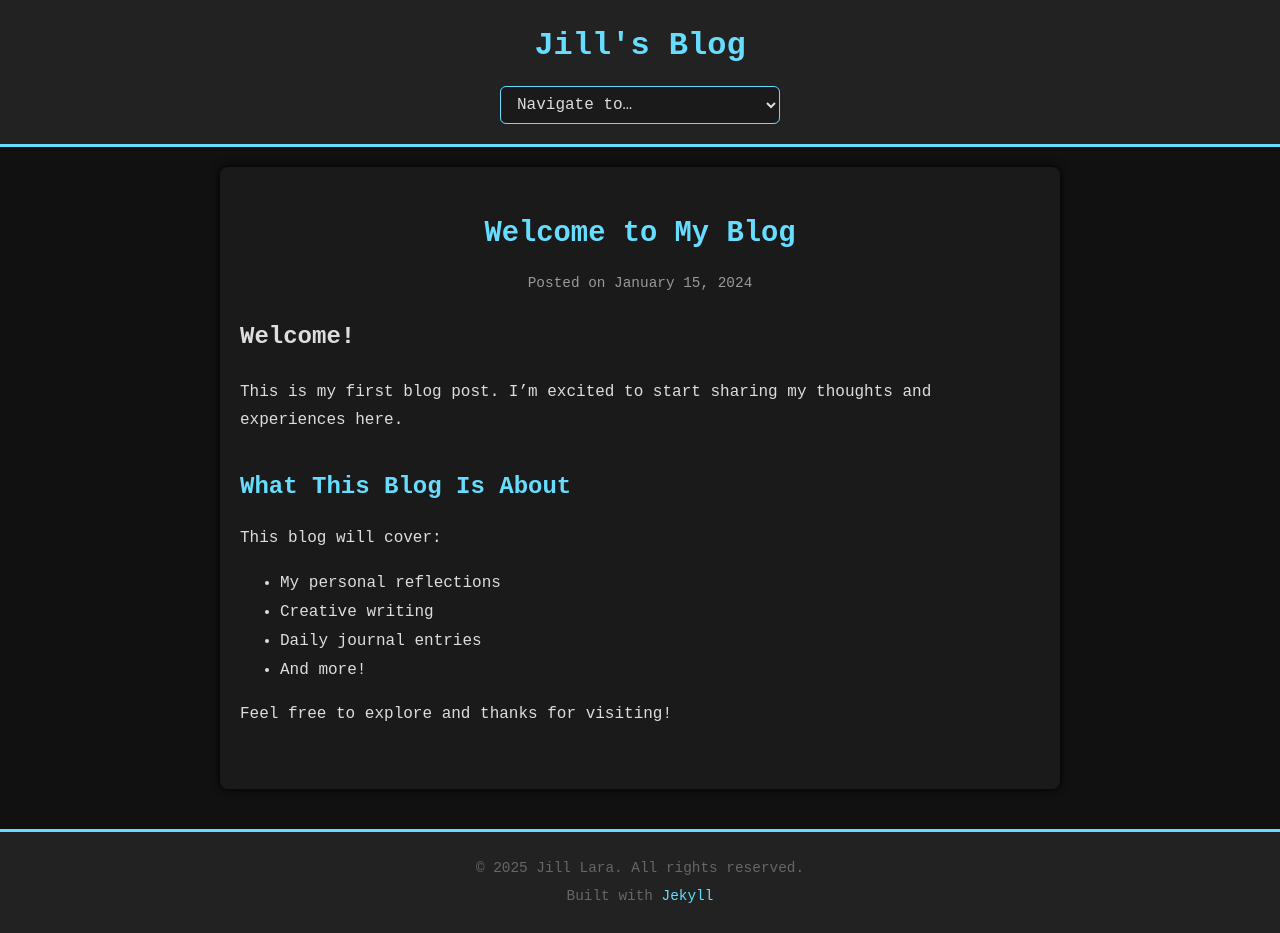
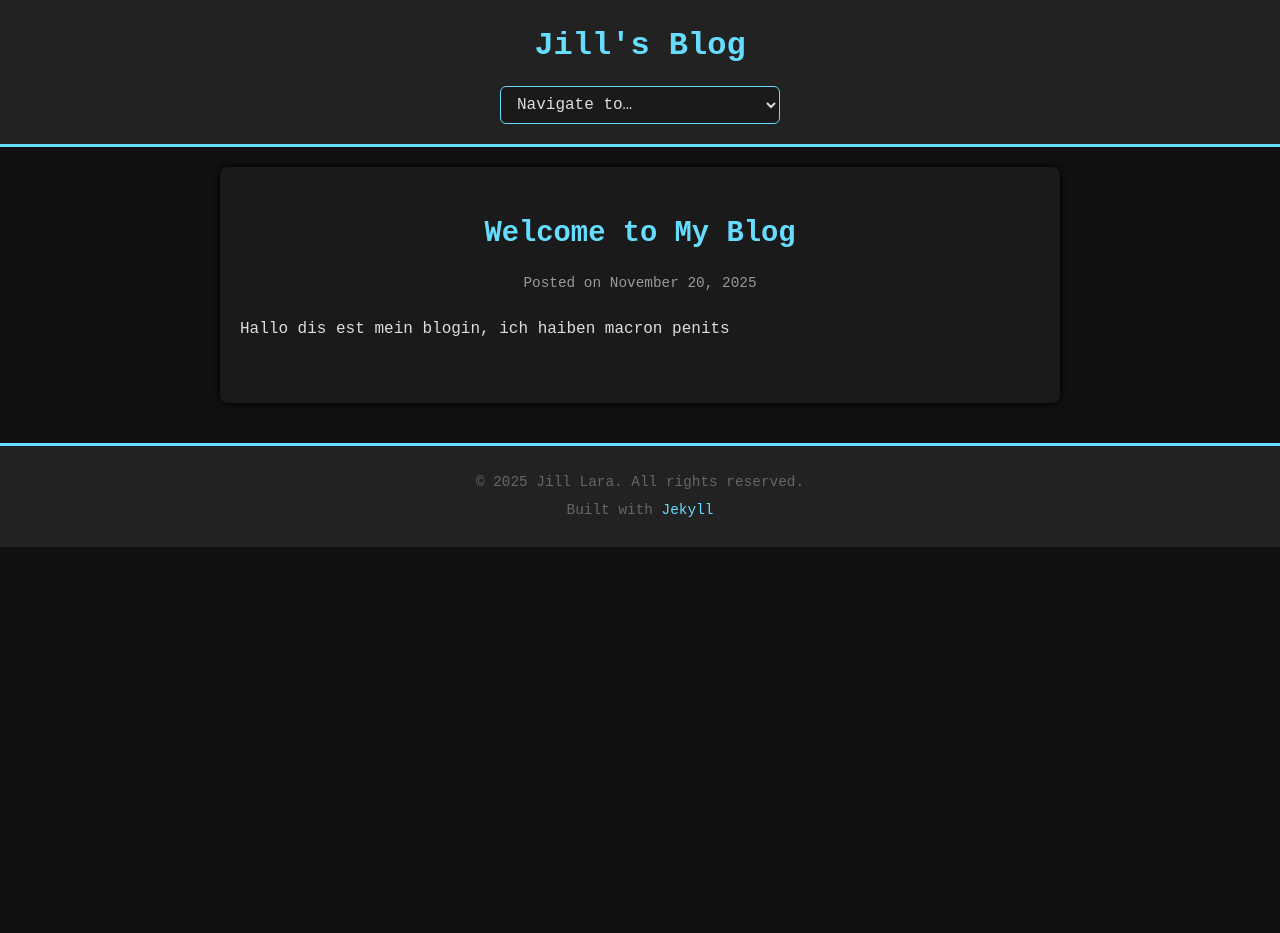
Before and after one commit to yellowbowlo9/Jillbo9blog, a Jekyll site: the page built from _posts/2024-01-15-welcome-to-my-blog.md, in a window 1280 px wide. Built offline with Jekyll 4.4.1, drawn with Linux system fonts in a browser that asks for light colours; a script that is not in the unit is left out; after the commit the page ends 900 px from its top, so only the background shows below that.

Commit message:
Update Blog Posts “2024-01-15-welcome-to-my-blog”

```diff
--- a/_posts/2024-01-15-welcome-to-my-blog.md
+++ b/_posts/2024-01-15-welcome-to-my-blog.md
@@ -1,20 +1,6 @@
 ---
 layout: post
-title: "Welcome to My Blog"
-date: 2024-01-15
+title: Welcome to My Blog
+date: 2025-11-19T16:15:00.000-08:00
 ---
-
-# Welcome!
-
-This is my first blog post. I'm excited to start sharing my thoughts and experiences here.
-
-## What This Blog Is About
-
-This blog will cover:
-
-- My personal reflections
-- Creative writing
-- Daily journal entries
-- And more!
-
-Feel free to explore and thanks for visiting!
+Hallo dis est mein blogin, ich haiben macron penits
```
